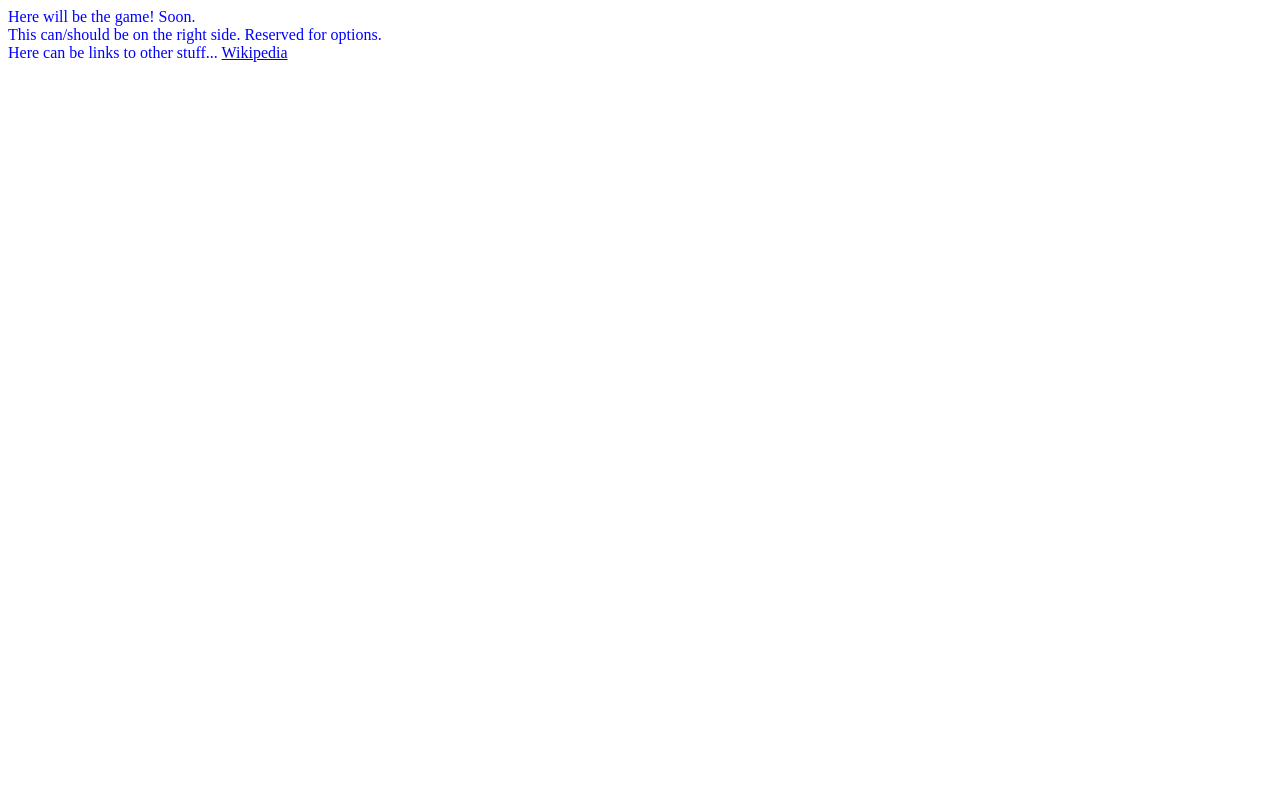
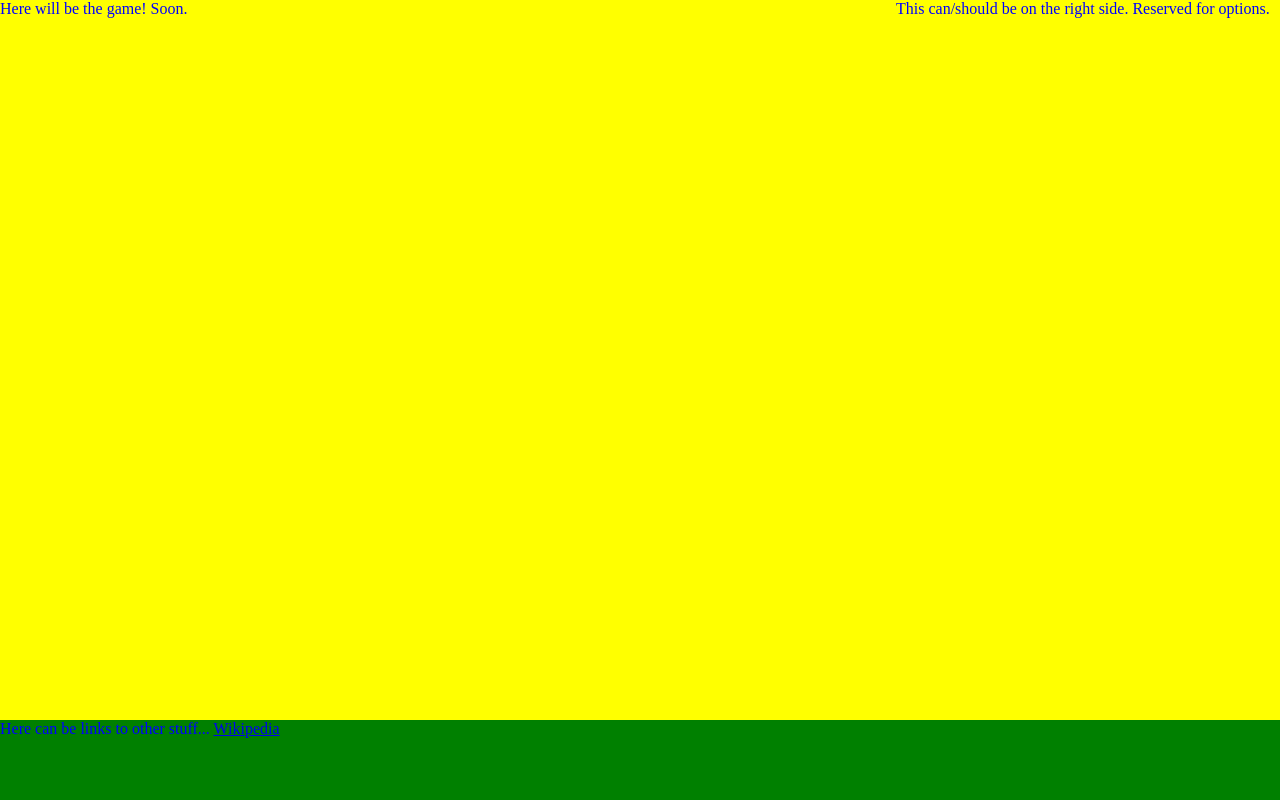
Before and after one commit to DaHofa/ProjectX, a plain HTML site: page ProjectX/public_html/index.html in a window 1280 px wide. Drawn offline with Linux system fonts and the light colour scheme.

Commit message:
Basic formatting of the page

```diff
--- a/ProjectX/public_html/Style.css
+++ b/ProjectX/public_html/Style.css
@@ -1,3 +1,46 @@
 body {
-  color: blue
+	color: blue
 }
+
+.MainPage {
+	position: absolute;
+
+	left:0;
+	top:0;
+	width:100%;
+	height: 90%;  /*100 - .LinkBar.height */
+
+	background-color: yellow;
+}
+
+.LinkBar {
+	position: absolute;
+	left: 0;
+	bottom: 0;
+	width: 100%;
+	height: 10%;
+	background-color: green;
+
+	min-height: 30px;
+}
+
+.MainPage .MainGame {
+	position: absolute;
+	left: 0;
+	bottom: 0;
+	height:100%;
+	width: 70%;
+
+	min-width: 140px;
+
+}
+
+.MainPage .OptionsSide {
+	position: absolute;
+	right: 0;
+	bottom: 0;
+	height:100%;
+	width: 30%;
+
+	min-width: 60px;
+}
```
